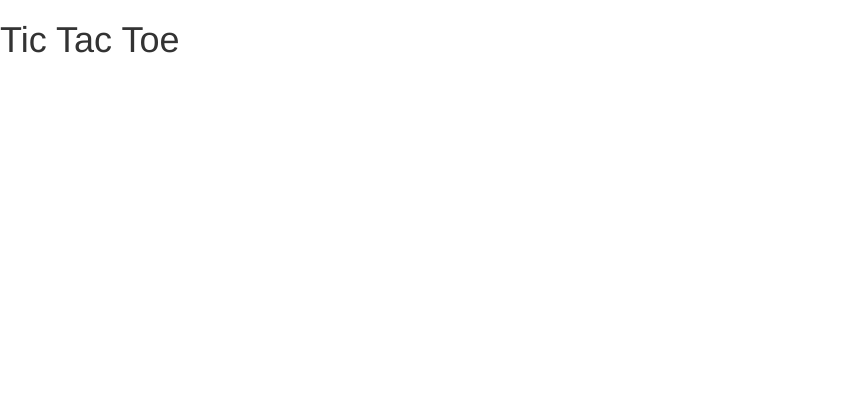
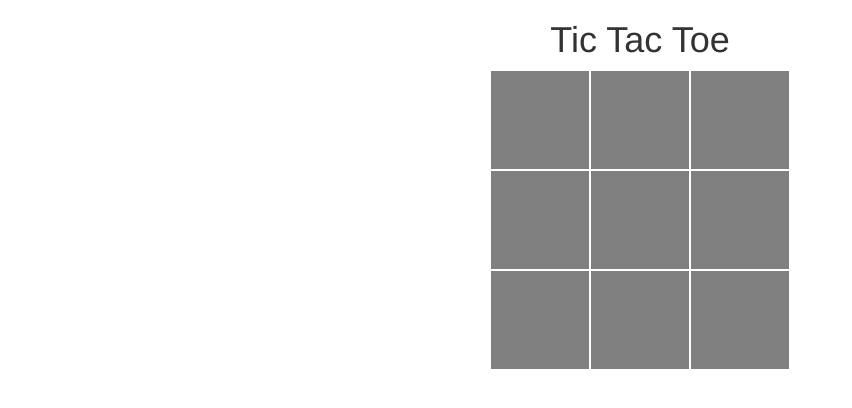
Before and after one commit to solms/tic-tac-toe, a plain HTML site: page index.html in a window 1280 px wide. Shown: the whole page, without its empty margins (0-852 px from the left). Drawn offline with Linux system fonts and the light colour scheme.

Commit message:
Renamed rows

```diff
--- a/css/custom-styles.css
+++ b/css/custom-styles.css
@@ -0,0 +1,13 @@
+body{
+	text-align: center;
+}
+.container{
+	width: 300px;
+}
+.tile{
+	background-color: gray;
+	border-color: #FFF;
+	border-style: solid;
+	border-width: thin;
+	height: 100px;
+}
--- a/index.html
+++ b/index.html
@@ -10,27 +10,27 @@
 	<h1>Tic Tac Toe</h1>
 	<div class="container">
 		<div class="row">
-			<div class="col-md-4 tile" id="A1">
+			<div class="col-md-4 tile" id="tile-00">
 			</div>
-			<div class="col-md-4 tile" id="A2">
+			<div class="col-md-4 tile" id="tile-01">
 			</div>
-			<div class="col-md-4 tile" id="A3">
+			<div class="col-md-4 tile" id="tile-02">
 			</div>
 		</div>
 		<div class="row">
-			<div class="col-md-4 tile" id="B1">
+			<div class="col-md-4 tile" id="tile-10">
 			</div>
-			<div class="col-md-4 tile" id="B2">
+			<div class="col-md-4 tile" id="tile-11">
 			</div>
-			<div class="col-md-4 tile" id="B3">
+			<div class="col-md-4 tile" id="tile-12">
 			</div>
 		</div>
 		<div class="row">
-			<div class="col-md-4 tile" id="C1">
+			<div class="col-md-4 tile" id="tile-20">
 			</div>
-			<div class="col-md-4 tile" id="C2">
+			<div class="col-md-4 tile" id="tile-21">
 			</div>
-			<div class="col-md-4 tile" id="C3">
+			<div class="col-md-4 tile" id="tile-22">
 			</div>
 		</div>
 	</div>
--- a/js/custom-script.js
+++ b/js/custom-script.js
@@ -0,0 +1,3 @@
+$(document).ready(function(){
+
+});
```
